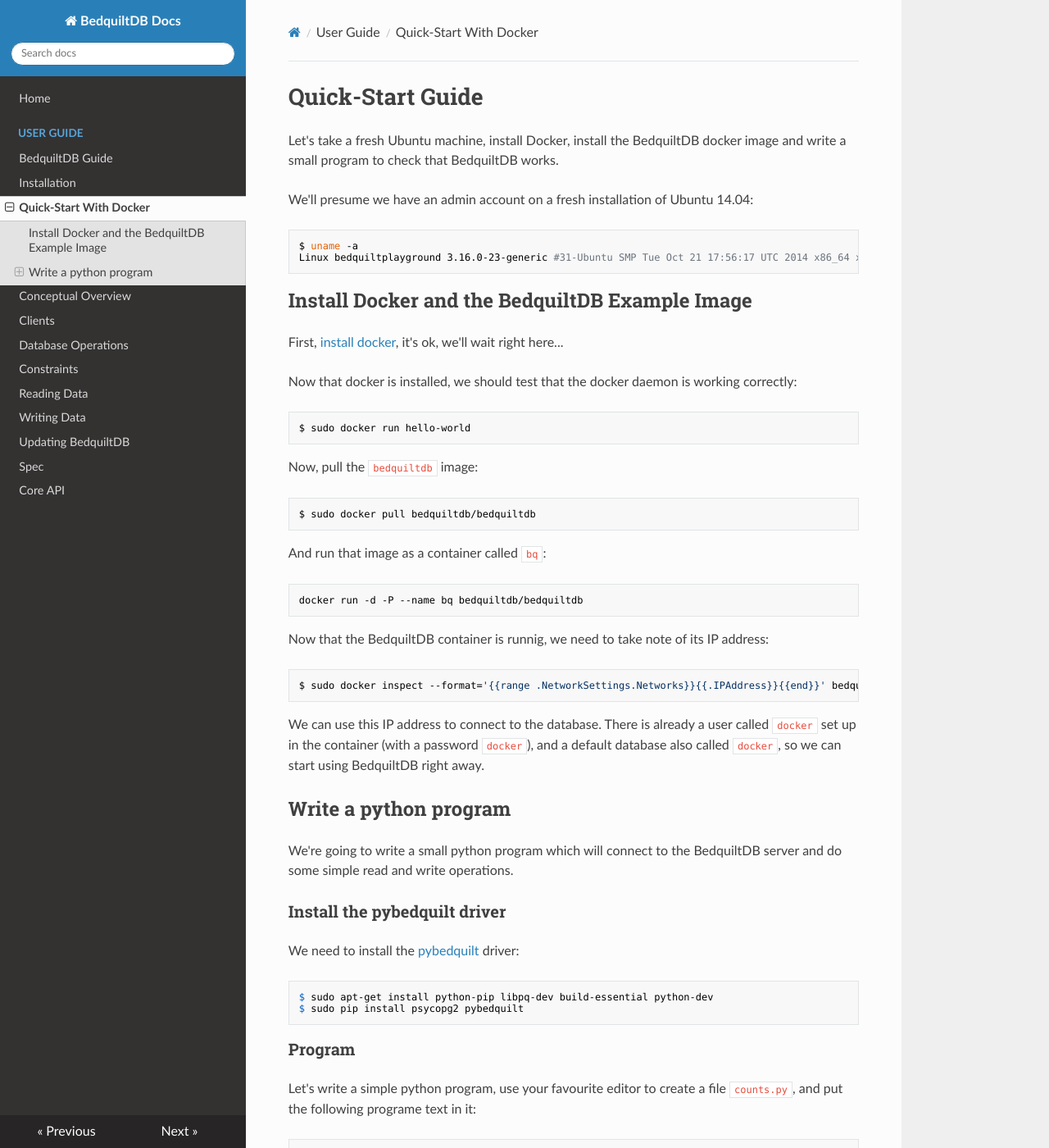
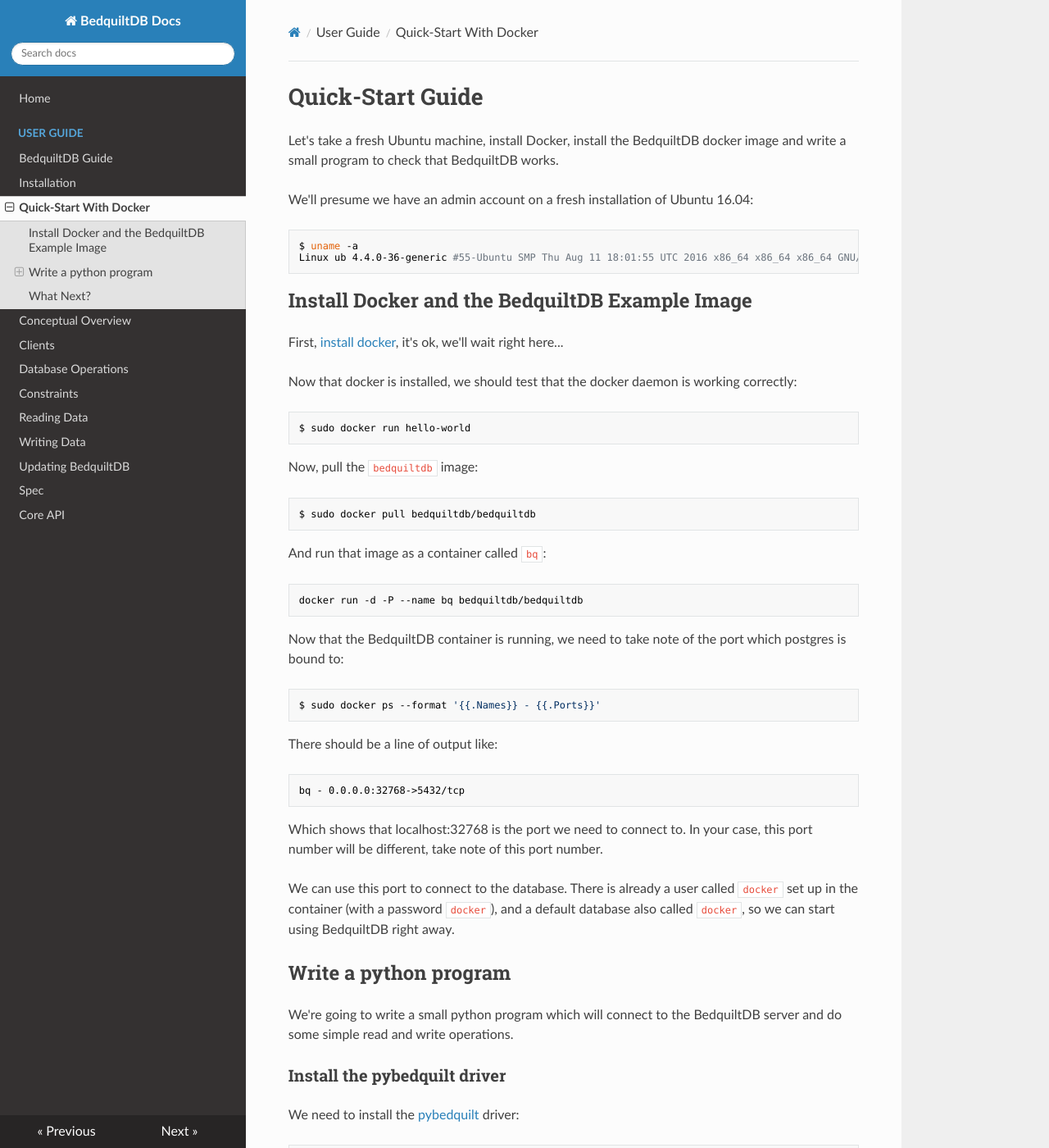
Before and after one commit to BedquiltDB/bedquilt-core, an MkDocs documentation site: the page built from doc/guide/quick_start.md, in a window 1280 px wide and 1400 px high. Shown: the whole window at 82% size. Built offline with MkDocs 1.6.1, drawn with Linux system fonts in a browser that asks for light colours; nearby versions of some CDN libraries; old or Windows-style settings are respelled for this version of MkDocs; some of the changed text lies outside the part shown.

Commit message:
Update the docker quickstart

````diff
--- a/doc/guide/quick_start.md
+++ b/doc/guide/quick_start.md
@@ -3,11 +3,11 @@
 Let's take a fresh Ubuntu machine, install Docker, install the BedquiltDB docker image
 and write a small program to check that BedquiltDB works.
 
-We'll presume we have an admin account on a fresh installation of Ubuntu 14.04:
+We'll presume we have an admin account on a fresh installation of Ubuntu 16.04:
 
 ```bash
 $ uname -a
-Linux bedquiltplayground 3.16.0-23-generic #31-Ubuntu SMP Tue Oct 21 17:56:17 UTC 2014 x86_64 x86_64 x86_64 GNU/Linux
+Linux ub 4.4.0-36-generic #55-Ubuntu SMP Thu Aug 11 18:01:55 UTC 2016 x86_64 x86_64 x86_64 GNU/Linux
 ```
 
 ## Install Docker and the BedquiltDB Example Image
@@ -33,15 +33,22 @@
 docker run -d -P --name bq bedquiltdb/bedquiltdb
 ```
 
-Now that the BedquiltDB container is runnig, we need to take note of its IP address:
+Now that the BedquiltDB container is running, we need to take note of the port which postgres is bound to:
 
 ```bash
-$ sudo docker inspect --format='{{range .NetworkSettings.Networks}}{{.IPAddress}}{{end}}' bedquilt
+$ sudo docker ps --format '{{.Names}} - {{.Ports}}'
 ```
 
-We can use this IP address to connect to the database. There is already a user called `docker` set up
-in the container (with a password `docker`), and a default database also called `docker`, so we can start
-using BedquiltDB right away.
+There should be a line of output like:
+
+```
+bq - 0.0.0.0:32768->5432/tcp
+```
+
+Which shows that localhost:32768 is the port we need to connect to. In your case, this port number will be different, take note of this port number.
+
+We can use this port to connect to the database. There is already a user called `docker` set up
+in the container (with a password `docker`), and a default database also called `docker`, so we can start using BedquiltDB right away.
 
 
 ## Write a python program
@@ -61,26 +68,25 @@
 ### Program
 
 Let's write a simple python program, use your favourite editor to create a file `counts.py`, and
-put the following programe text in it:
+put the following program text in it:
 
 ```python
 from pybedquilt import BedquiltClient
 
 db = BedquiltClient(
-    host='<IP_ADDRESS_HERE>',
-    dbname='postgres',
-    user='docker',
-    password='docker'
+    host='localhost',
+    port='<PORT_HERE>',
+    dbname='docker',
+    user='docker'
 )
 
 things = db['things']
 
 current_count = things.count()
 print ">> there are currently {} things in the collection".format(current_count)
-
 ```
 
-Be sure to change `<IP_ADDRESS_HERE>` to the IP address of the database container.
+Be sure to change `<PORT_HERE>` to the port number you noted down earlier.
 
 Now run the program:
 
@@ -97,10 +103,10 @@
 from pybedquilt import BedquiltClient
 
 db = BedquiltClient(
-    host='<IP_ADDRESS_HERE>',
-    dbname='postgres',
-    user='docker',
-    password='docker'
+    host='localhost',
+    port='<PORT_HERE>',
+    dbname='docker',
+    user='docker'
 )
 
 things = db['things']
@@ -115,4 +121,9 @@
 print ">> there are now {} things in the collection".format(new_count)
 ```
 
-And that's pretty much it.
+And that's pretty much it, you've now got an instance of PostgreSQL, with BedquiltDB, running inside a docker container, and a small python program which connects to that database to do some simple insert and read operations.
+
+
+## What Next?
+
+Check out the full documentation for the `bedquiltdb` docker image on [Docker Hub](https://hub.docker.com/r/bedquiltdb/bedquiltdb/), or move on to reading the rest of the [BedquiltDB Guide](index.md)
````
